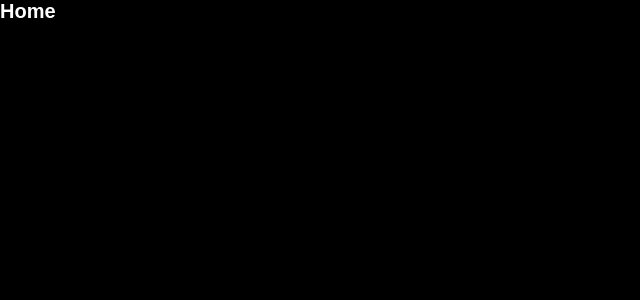
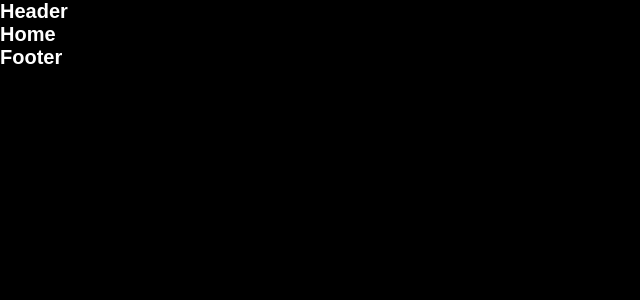
Before and after one commit to RohanBohra8/country-atlas, a React (Vite) app: page / in a window 1280 px wide. Shown: the top 300 px of the page, without its empty margins (0-640 px from the left). Built offline with nearby package versions, Linux system fonts and the light colour scheme.

Commit message:
using children props for layout

```diff
--- /dev/null
+++ b/src/components/UI/Footer.jsx
@@ -0,0 +1,7 @@
+import React from 'react'
+
+export const Footer = () => {
+  return (
+    <h1>Footer</h1>
+  )
+}
--- /dev/null
+++ b/src/components/UI/Header.jsx
@@ -0,0 +1,7 @@
+import React from 'react'
+
+export const Header = () => {
+  return (
+    <h1>Header</h1>
+  )
+}
--- /dev/null
+++ b/src/components/layout/AppLayout.jsx
@@ -0,0 +1,13 @@
+import { Outlet } from "react-router-dom"
+import { Footer } from "../UI/Footer"
+import { Header } from "../UI/Header"
+
+export const AppLayout = () => {
+  return (
+   <>
+    <Header />
+    <Outlet />
+    <Footer />
+   </>
+  )
+}
```
Also changed, not shown: src/App.jsx (+23 -17 lines).
